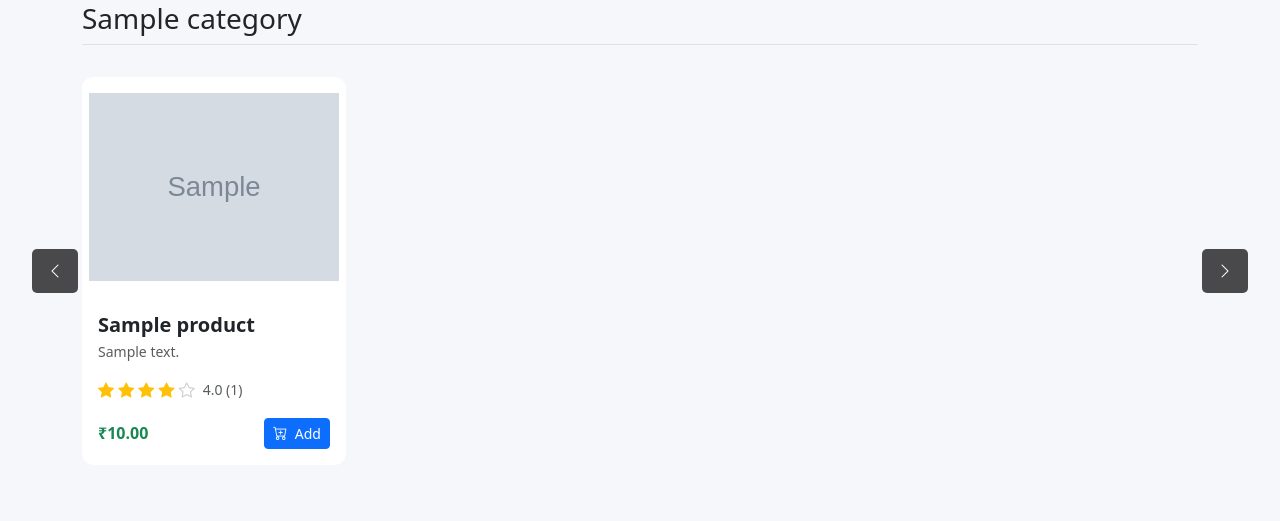
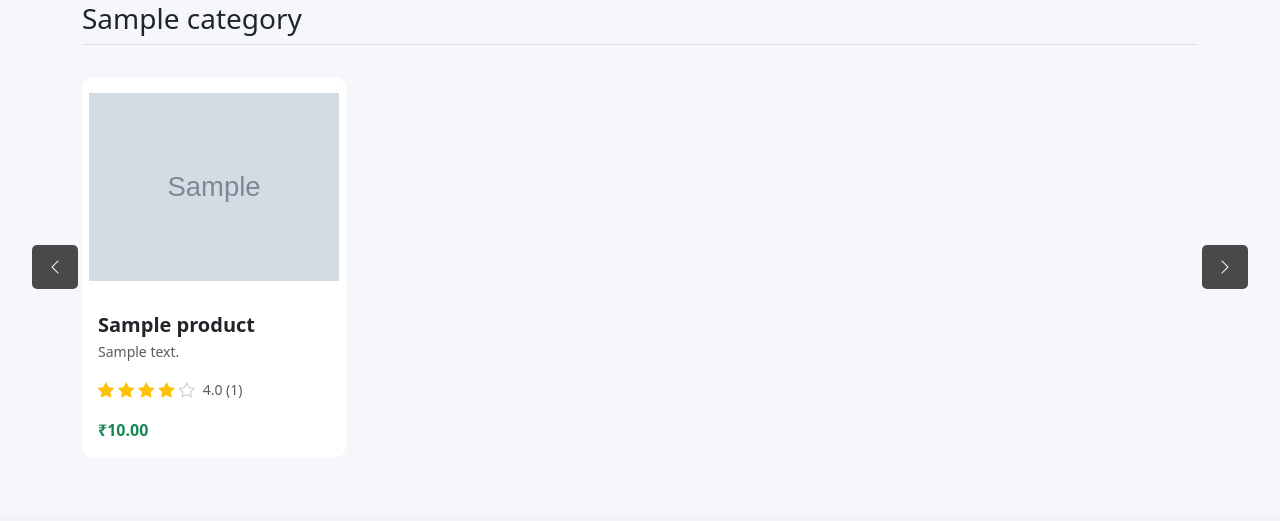
Before and after one commit to iotiangyanu/GyanStore, a Django app: page /shop/ in a window 1280 px wide. Shown: the part 417-938 px from the top of the page. After the commit the page ends 875 px from the top, so only its background shows below. Run offline with Django 5.2, Linux system fonts and the light colour scheme; tables that the repository leaves empty hold one stand-in row (values such as "Sample post"); grey boxes marked "Sample" are stand-in pictures.

Commit message:
add botton is removed from shop page

```diff
--- a/shop/templates/shop/index.html
+++ b/shop/templates/shop/index.html
@@ -352,9 +352,9 @@
                         {% if product.stock <= 0 %}
                           <span class="badge bg-danger">Out of Stock</span>
                         {% else %}
-                          <a href="#" class="btn btn-sm btn-primary">
+                          {% comment %} <a href="#" class="btn btn-sm btn-primary">
                             <i class="bi bi-cart-plus me-1"></i> Add
-                          </a>
+                          </a> {% endcomment %}
                         {% endif %}
                       </div>
 
```
